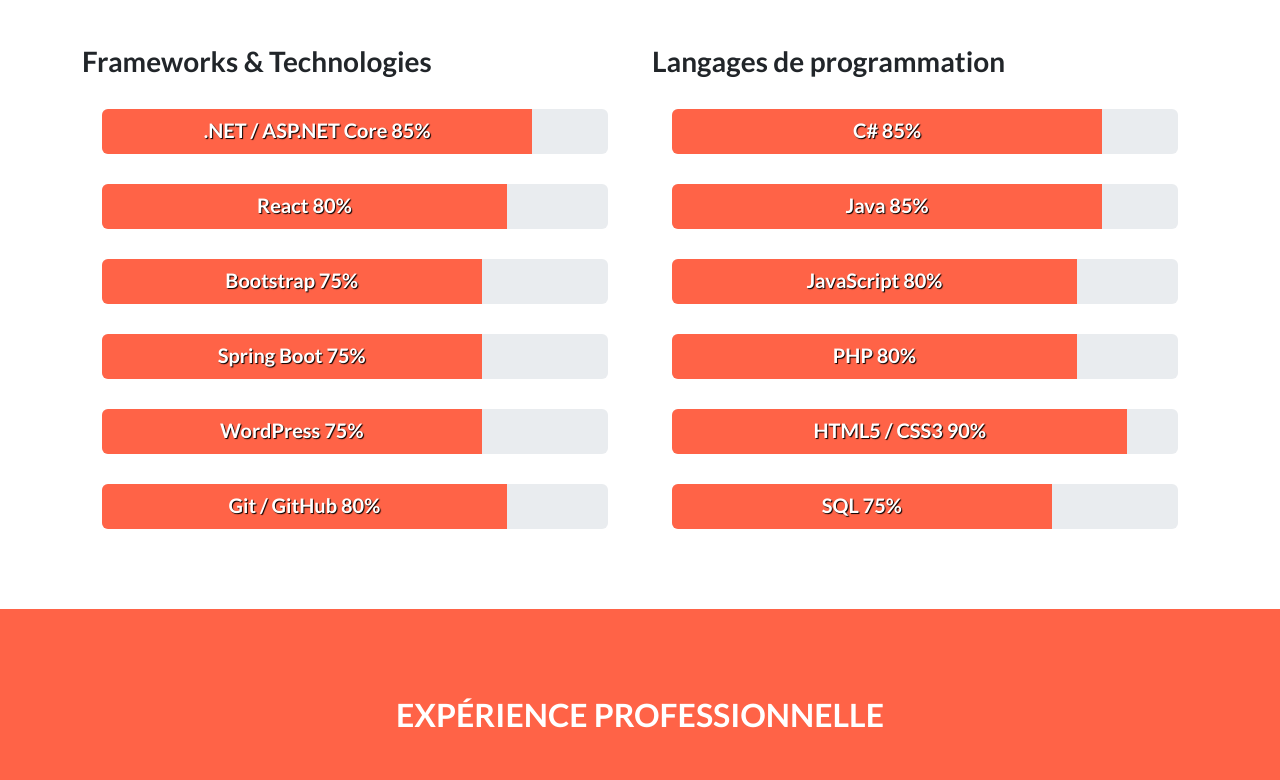
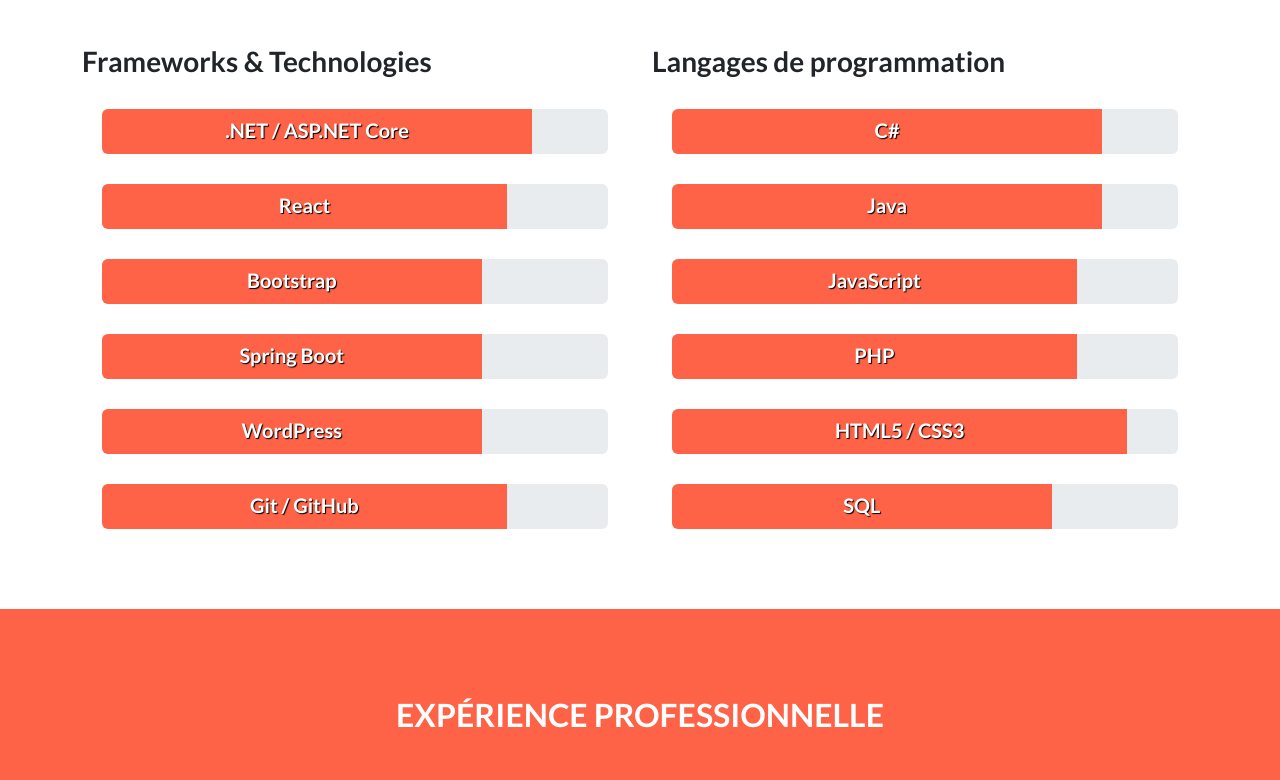
Before and after one commit to youl-pro/ayanleh-osman.github.io, a plain HTML site: page index.htm in a window 1280 px wide. Shown: the part 992-1772 px from the top of the page. Drawn offline with nearby package versions, Linux system fonts and the light colour scheme.

Commit message:
Update index.htm

```diff
--- a/index.htm
+++ b/index.htm
@@ -70,7 +70,7 @@
                     <div class="progress-bar" role="progressbar"
                          style="width: 85%;" aria-valuenow="85"
                          aria-valuemin="0" aria-valuemax="100">
-                        <h5>.NET / ASP.NET Core 85%</h5>
+                        <h5>.NET / ASP.NET Core </h5>
                     </div>
                 </div>
 
@@ -78,7 +78,7 @@
                     <div class="progress-bar" role="progressbar"
                          style="width: 80%;" aria-valuenow="80"
                          aria-valuemin="0" aria-valuemax="100">
-                        <h5>React 80%</h5>
+                        <h5>React</h5>
                     </div>
                 </div>
 
@@ -86,7 +86,7 @@
                     <div class="progress-bar" role="progressbar"
                          style="width: 75%;" aria-valuenow="75"
                          aria-valuemin="0" aria-valuemax="100">
-                        <h5>Bootstrap 75%</h5>
+                        <h5>Bootstrap</h5>
                     </div>
                 </div>
 
@@ -94,7 +94,7 @@
                     <div class="progress-bar" role="progressbar"
                          style="width: 75%;" aria-valuenow="75"
                          aria-valuemin="0" aria-valuemax="100">
-                        <h5>Spring Boot 75%</h5>
+                        <h5>Spring Boot</h5>
                     </div>
                 </div>
 
@@ -102,7 +102,7 @@
                     <div class="progress-bar" role="progressbar"
                          style="width: 75%;" aria-valuenow="75"
                          aria-valuemin="0" aria-valuemax="100">
-                        <h5>WordPress 75%</h5>
+                        <h5>WordPress</h5>
                     </div>
                 </div>
 
@@ -110,7 +110,7 @@
                     <div class="progress-bar" role="progressbar"
                          style="width: 80%;" aria-valuenow="80"
                          aria-valuemin="0" aria-valuemax="100">
-                        <h5>Git / GitHub 80%</h5>
+                        <h5>Git / GitHub</h5>
                     </div>
                 </div>
             </div>
@@ -123,7 +123,7 @@
                     <div class="progress-bar" role="progressbar"
                          style="width: 85%;" aria-valuenow="85"
                          aria-valuemin="0" aria-valuemax="100">
-                        <h5>C# 85%</h5>
+                        <h5>C#</h5>
                     </div>
                 </div>
 
@@ -131,7 +131,7 @@
                     <div class="progress-bar" role="progressbar"
                          style="width: 85%;" aria-valuenow="85"
                          aria-valuemin="0" aria-valuemax="100">
-                        <h5>Java 85%</h5>
+                        <h5>Java</h5>
                     </div>
                 </div>
 
@@ -139,7 +139,7 @@
                     <div class="progress-bar" role="progressbar"
                          style="width: 80%;" aria-valuenow="80"
                          aria-valuemin="0" aria-valuemax="100">
-                        <h5>JavaScript 80%</h5>
+                        <h5>JavaScript</h5>
                     </div>
                 </div>
 
@@ -147,7 +147,7 @@
                     <div class="progress-bar" role="progressbar"
                          style="width: 80%;" aria-valuenow="80"
                          aria-valuemin="0" aria-valuemax="100">
-                        <h5>PHP 80%</h5>
+                        <h5>PHP</h5>
                     </div>
                 </div>
 
@@ -155,7 +155,7 @@
                     <div class="progress-bar" role="progressbar"
                          style="width: 90%;" aria-valuenow="90"
                          aria-valuemin="0" aria-valuemax="100">
-                        <h5>HTML5 / CSS3 90%</h5>
+                        <h5>HTML5 / CSS3</h5>
                     </div>
                 </div>
 
@@ -163,7 +163,7 @@
                     <div class="progress-bar" role="progressbar"
                          style="width: 75%;" aria-valuenow="75"
                          aria-valuemin="0" aria-valuemax="100">
-                        <h5>SQL 75%</h5>
+                        <h5>SQL</h5>
                     </div>
                 </div>
             </div>
@@ -351,7 +351,7 @@
 </div>
 </section>
 
-
+<!--
 <section id="recommendations">
   <div class="container">
     <div class="divider"></div>
@@ -397,7 +397,7 @@
       </button>
     </div>
   </div>
-</section>
+</section> -->
 
 <section id="contact">
  <div class="container">
```
